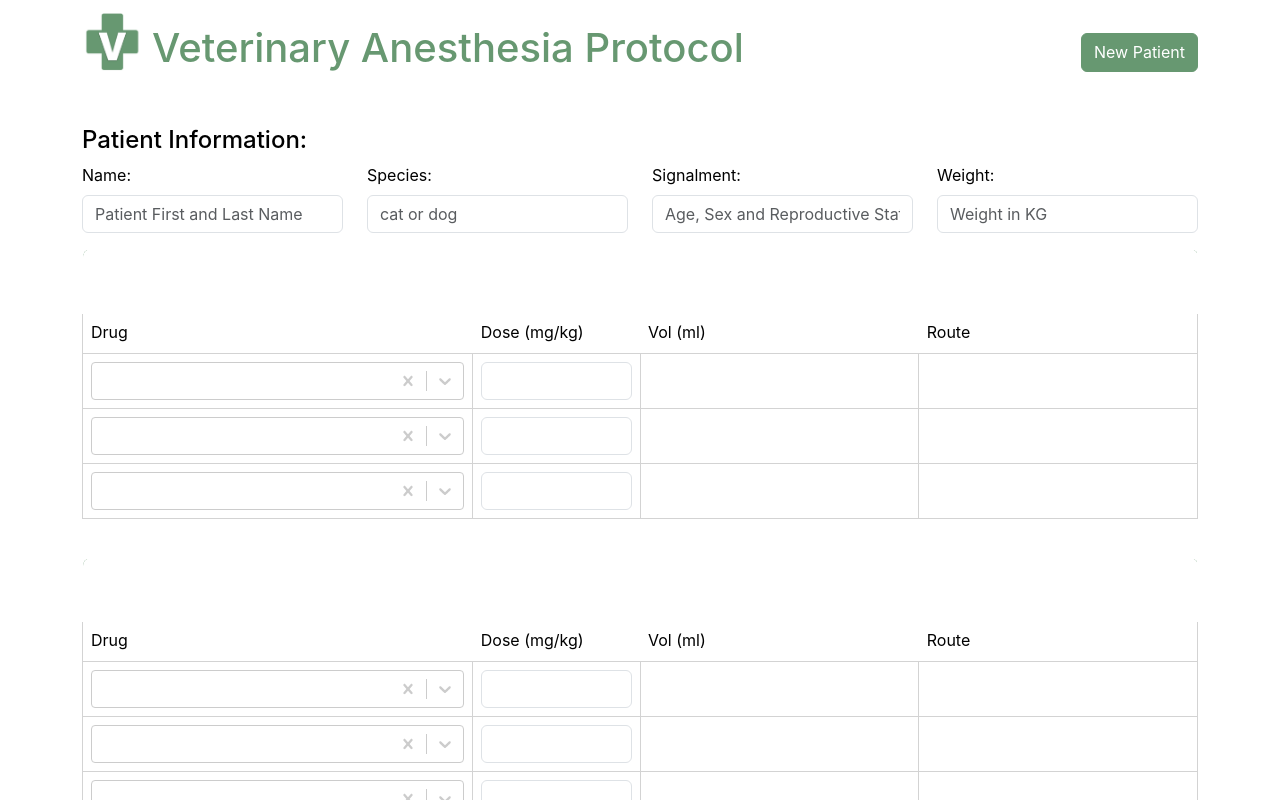
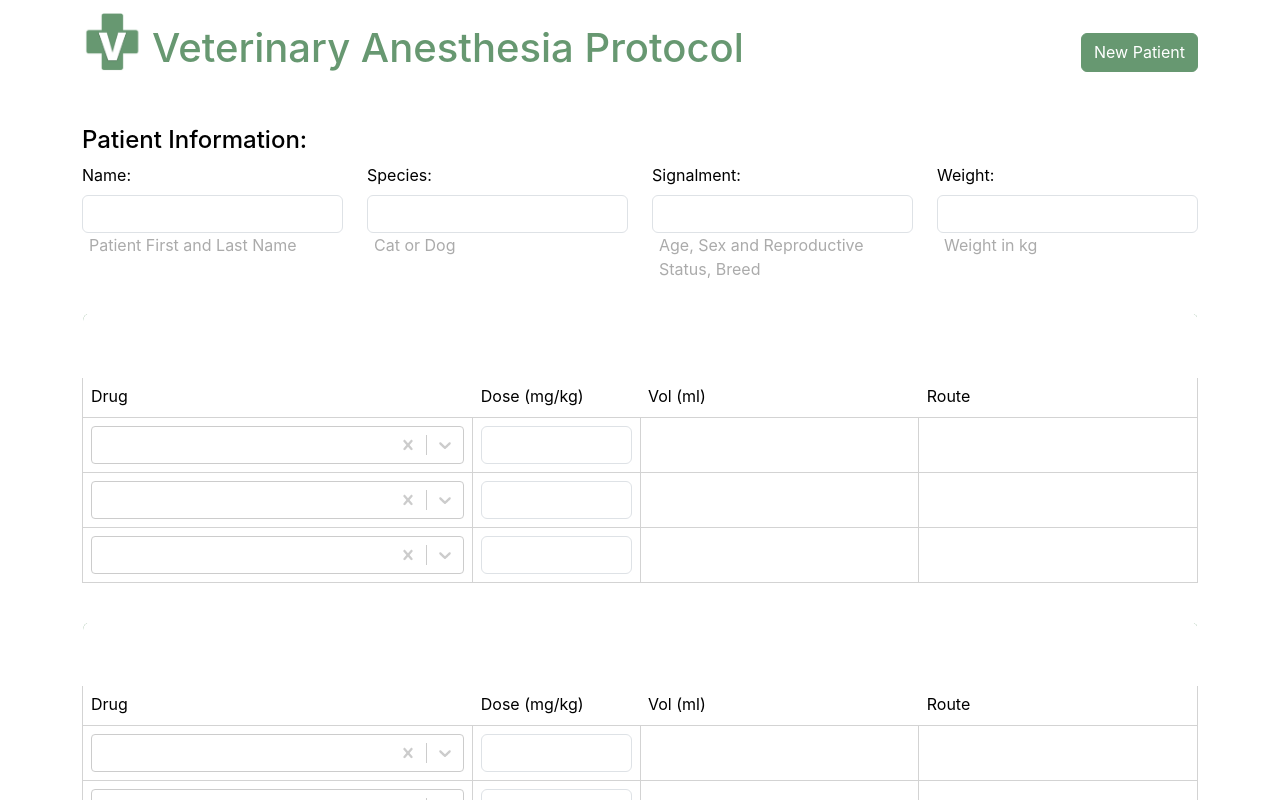
Before and after one commit to 1lynnj/vet-anes-front-end, a React (Create React App) app: page / in a window 1280 px wide. Shown: the top 800 px of the page. Built offline with nearby package versions, Linux system fonts and the light colour scheme; no server answers.

Commit message:
Added Footer

```diff
--- a/src/App.js
+++ b/src/App.js
@@ -9,6 +9,7 @@ import Header from "./components/Header";
 import ERDrugList from "./components/ERDrugList";
 import FluidRatesList from "./components/FluidRatesList";
 import FentanylCRIList from "./components/FentanylCRIList";
+import Footer from "./components/Footer";
 
 // TO DO: Move constants to data file and import where needed
 // TO DO: Add drugSet category to backend and remove hardcoded data
@@ -292,6 +293,7 @@ function App() {
           <ERDrugList erDrugList={erDrugList}></ERDrugList>
         </div>
       </div>
+      <Footer></Footer>
     </div>
   );
 }
--- a/src/components/PatientInfoForm.js
+++ b/src/components/PatientInfoForm.js
@@ -27,11 +27,11 @@ const PatientInfoForm = (props) => {
           className="form-control"
           id="patientName"
           aria-describedby="patientName"
-          placeholder="Patient First and Last Name"
           name="name"
           value={props.patientInfo.name}
           onChange={handleUserEntry}
         />
+        <p id="form-descriptions">Patient First and Last Name</p>
       </div>
       <div className="mb-3 col-12 col-sm-3 patient-species">
         <label htmlFor="patientSpecies" className="form-label">
@@ -43,11 +43,11 @@ const PatientInfoForm = (props) => {
           className="form-control"
           id="patientSpecies"
           aria-describedby="patientSpecies"
-          placeholder="cat or dog"
           name="species"
           value={props.patientInfo.species}
           onChange={handleUserEntry}
         />
+        <p id="form-descriptions">Cat or Dog</p>
       </div>
       <div className="mb-3 col-12 col-sm-3 patient-signalment">
         <label htmlFor="patientSignalment" className="form-label">
@@ -58,11 +58,11 @@ const PatientInfoForm = (props) => {
           className="form-control"
           id="patientSignalment"
           aria-describedby="patientSignalment"
-          placeholder="Age, Sex and Reproductive Status, Breed"
           name="signalment"
           value={props.patientInfo.signalment}
           onChange={handleUserEntry}
         />
+        <p id="form-descriptions">Age, Sex and Reproductive Status, Breed</p>
       </div>
       <div className="mb-3 col-12 col-sm-3 patient-weight">
         <label htmlFor="patientWeight" className="form-label">
@@ -73,11 +73,11 @@ const PatientInfoForm = (props) => {
           className="form-control"
           id="patientWeight"
           aria-describedby="patientWeight"
-          placeholder="Weight in KG"
           name="weight"
           value={props.patientInfo.weight}
           onChange={handleUserEntry}
         />
+        <p id="form-descriptions">Weight in kg</p>
       </div>
     </form>
   );
```
